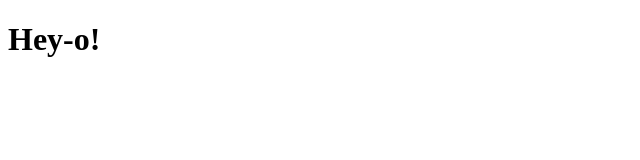
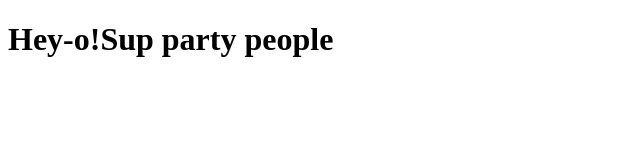
Before and after one commit to bgonzalezrodriguez/coursera_test, a plain HTML site: page site/index.html in a window 1280 px wide. Shown: the whole page, without its empty margins (0-640 px from the left). Drawn offline with Linux system fonts and the light colour scheme.

Commit message:
Added new header

```diff
--- a/site/index.html
+++ b/site/index.html
@@ -4,6 +4,6 @@
 	<title>Hello Coursera</title>
 </head>
 <body>
-<h1>Hey-o!</h1>
+<h1>Hey-o!Sup party people</h1>
 </body>
 </html>
```
